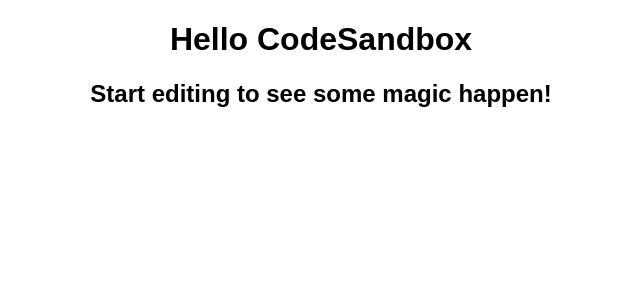
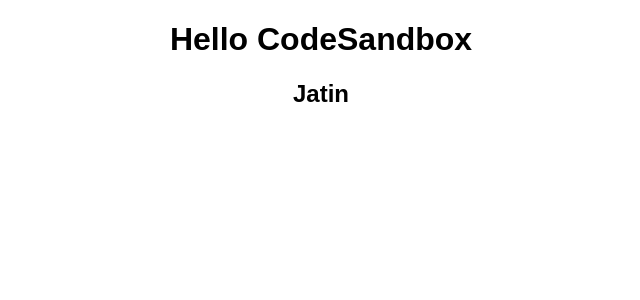
Before and after one commit to jatinjindaljj/Myreactportfoliofinal, a React (Create React App) app: page / in a window 1280 px wide. Shown: the top 300 px of the page, without its empty margins (319-959 px from the left). Built offline with nearby package versions, Linux system fonts and the light colour scheme.

Commit message:
Update App.js

```diff
--- a/src/App.js
+++ b/src/App.js
@@ -4,7 +4,7 @@
   return (
     <div className="App">
       <h1>Hello CodeSandbox</h1>
-      <h2>Start editing to see some magic happen!</h2>
+      <h2>Jatin</h2>
     </div>
   );
 }
```
